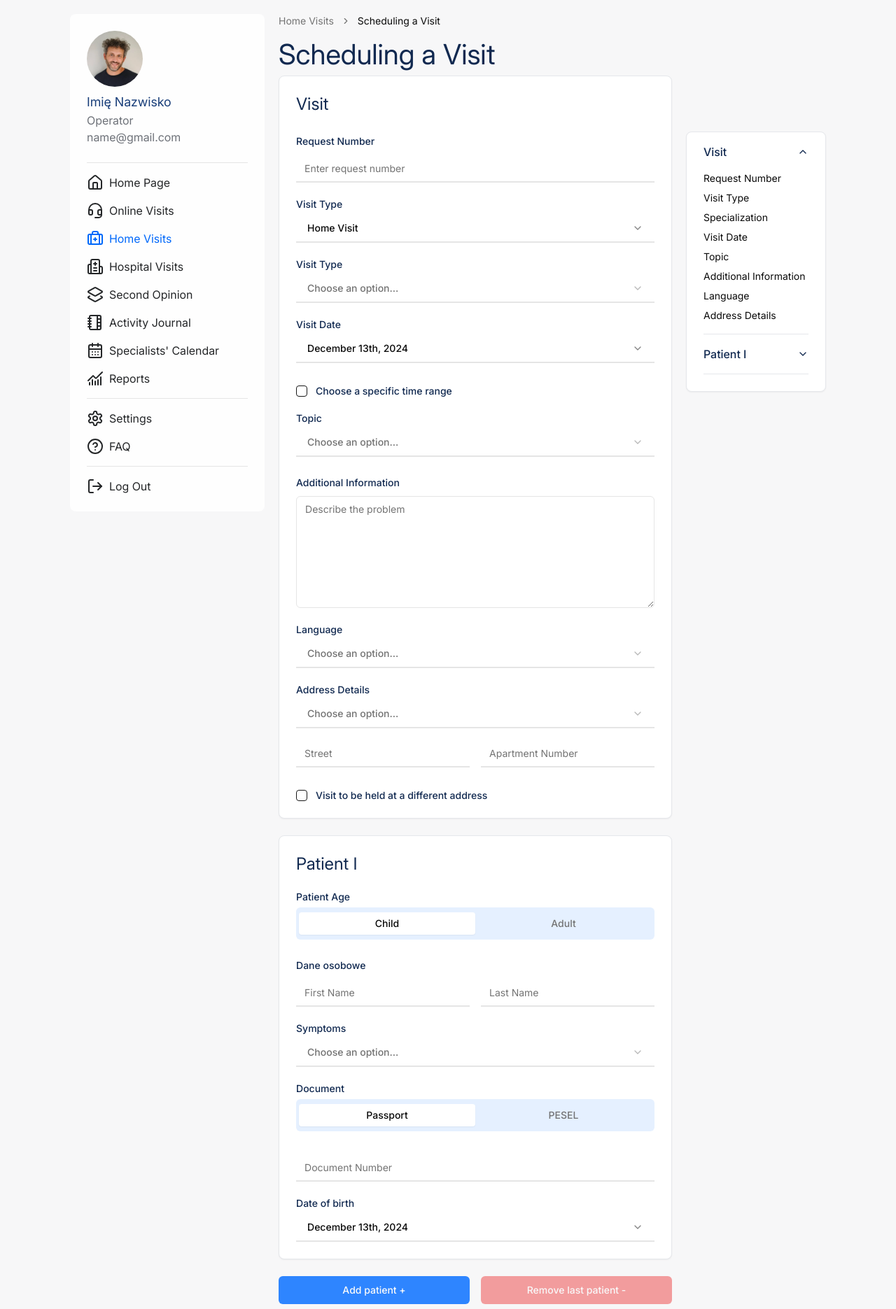
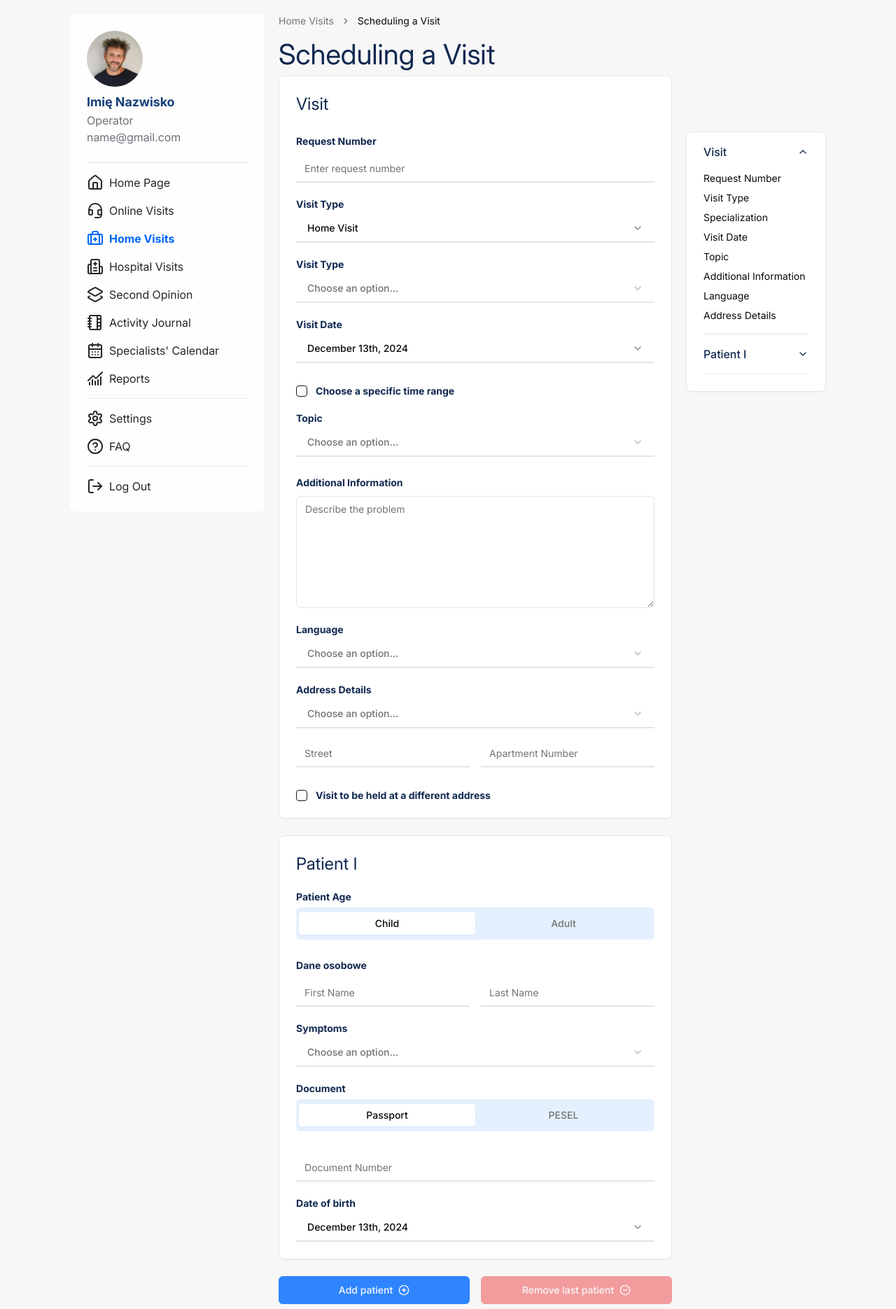
Before and after one commit to JustinNowoczek/takecare, a Next.js app: page /en/home-visit/book in a window 1280 px wide. Shown: the part 120-1991 px from the top of the page at 70% size. Built offline with nearby package versions, Linux system fonts and the light colour scheme.

Commit message:
added bold fontweights and icons

```diff
--- a/src/app/[locale]/(authenticated)/MainNav.tsx
+++ b/src/app/[locale]/(authenticated)/MainNav.tsx
@@ -51,7 +51,7 @@ function MainNav() {
 				key={route}
 				className={
 					'flex gap-2  hover:text-tcprimary ' +
-					(isSelected ? 'text-tcsecondaryDark' : 'text-tctextDark')
+					(isSelected ? 'text-tcsecondaryDark font-bold ' : 'text-tctextDark')
 				}
 				href={route}
 			>
--- a/src/app/[locale]/(authenticated)/home-visit/book/HomeVisitForm.tsx
+++ b/src/app/[locale]/(authenticated)/home-visit/book/HomeVisitForm.tsx
@@ -7,6 +7,7 @@ import {
 	AccordionTrigger,
 } from '@/components/ui/accordion'
 import { Card, CardContent, CardHeader } from '@/components/ui/card'
+import { ChevronRight, MinusCircle, PlusCircle } from 'lucide-react'
 import {
 	Form,
 	FormControl,
@@ -393,7 +394,7 @@ export default function HomeVisitForm({
 
 							{timeRanges && (
 								<div>
-									<FormLabel className="text-tcprimaryDark">Godzina</FormLabel>
+									<FormLabel className="font-bold text-tcprimaryDark">Godzina</FormLabel>
 									<div className="flex gap-2">
 										<FormHourSelect
 											{...{
@@ -427,7 +428,7 @@ export default function HomeVisitForm({
 								name="additionalInfo"
 								render={({ field }) => (
 									<FormItem id={'additionalInfo'}>
-										<FormLabel className="text-tcprimaryDark">
+										<FormLabel className="font-bold text-tcprimaryDark">
 											{formT.fields.additionalInfo.fieldLabel}
 										</FormLabel>
 										<FormControl>
@@ -508,7 +509,7 @@ export default function HomeVisitForm({
 							disabled={allPatients.length > 5}
 							className="bg-tcsecondary w-full"
 						>
-							{formT.genericMessages.addPatient} {'  +'}
+							{formT.genericMessages.addPatient} <PlusCircle />
 						</Button>
 
 						<Button
@@ -518,12 +519,12 @@ export default function HomeVisitForm({
 							className="w-full"
 							variant="destructive"
 						>
-							{formT.genericMessages.removePatient} {'  -'}
+							{formT.genericMessages.removePatient} <MinusCircle />
 						</Button>
 					</div>
 
 					<Button type="submit" className="mb-40 w-full" variant="outline">
-						{formT.genericMessages.submit} {'  >'}
+						{formT.genericMessages.submit} <ChevronRight />
 					</Button>
 				</form>
 			</Form>
--- a/src/app/[locale]/(authenticated)/home-visit/book/formComponents/FormCalendar.tsx
+++ b/src/app/[locale]/(authenticated)/home-visit/book/formComponents/FormCalendar.tsx
@@ -33,7 +33,7 @@ export default function FormCalendar<T extends FieldValues>({
 			name={fieldName}
 			render={({ field }) => (
 				<FormItem id={fieldName} className="flex flex-col">
-					<FormLabel className="text-tcprimaryDark">{fieldLabel}</FormLabel>
+					<FormLabel className="font-bold text-tcprimaryDark">{fieldLabel}</FormLabel>
 					<Popover>
 						<PopoverTrigger asChild>
 							<FormControl>
--- a/src/app/[locale]/(authenticated)/home-visit/book/formComponents/FormCheckbox.tsx
+++ b/src/app/[locale]/(authenticated)/home-visit/book/formComponents/FormCheckbox.tsx
@@ -28,7 +28,7 @@ export default function FormCheckbox<T extends FieldValues>({
 							onCheckedChange={field.onChange}
 						/>
 					</FormControl>
-					<FormLabel className="text-tcprimaryDark">{fieldLabel}</FormLabel>
+					<FormLabel className="font-bold text-tcprimaryDark">{fieldLabel}</FormLabel>
 					<FormMessage />
 				</FormItem>
 			)}
--- a/src/app/[locale]/(authenticated)/home-visit/book/formComponents/FormCombo.tsx
+++ b/src/app/[locale]/(authenticated)/home-visit/book/formComponents/FormCombo.tsx
@@ -43,7 +43,7 @@ export default function FormCombo<T extends FieldValues>({
 			name={fieldName}
 			render={({ field }) => (
 				<FormItem id={fieldName} className="flex flex-col">
-					<FormLabel className="text-tcprimaryDark">{fieldLabel}</FormLabel>
+					<FormLabel className="font-bold text-tcprimaryDark">{fieldLabel}</FormLabel>
 					<Popover>
 						<PopoverTrigger asChild>
 							<FormControl>
--- a/src/app/[locale]/(authenticated)/home-visit/book/formComponents/FormNumber.tsx
+++ b/src/app/[locale]/(authenticated)/home-visit/book/formComponents/FormNumber.tsx
@@ -21,7 +21,7 @@ export default function FormNumber<T extends FieldValues>({
 			name={fieldName}
 			render={({ field }) => (
 				<FormItem id={fieldName} className="flex-[1]">
-					<FormLabel className="text-tcprimaryDark" />
+					<FormLabel className="font-bold text-tcprimaryDark" />
 					<FormControl>
 						<Input placeholder={fieldPlaceholder} type="number" min={1} {...field} />
 					</FormControl>
--- a/src/app/[locale]/(authenticated)/home-visit/book/formComponents/FormTabs.tsx
+++ b/src/app/[locale]/(authenticated)/home-visit/book/formComponents/FormTabs.tsx
@@ -25,7 +25,7 @@ export default function FormTabs<T extends FieldValues>({
 				<FormItem id={fieldName}>
 					<FormControl className="flex flex-col gap-2 w-full">
 						<div>
-							<FormLabel className="text-tcprimaryDark">{fieldLabel}</FormLabel>
+							<FormLabel className="font-bold text-tcprimaryDark">{fieldLabel}</FormLabel>
 							<Tabs
 								defaultValue={optionList[0].optionName}
 								value={field.value}
--- a/src/app/[locale]/(authenticated)/home-visit/book/formComponents/FormText.tsx
+++ b/src/app/[locale]/(authenticated)/home-visit/book/formComponents/FormText.tsx
@@ -23,7 +23,7 @@ export default function FormText<T extends FieldValues>({
 			name={fieldName}
 			render={({ field }) => (
 				<FormItem id={fieldName} className="flex-[2] w-full">
-					<FormLabel className="text-tcprimaryDark">{fieldLabel}</FormLabel>
+					<FormLabel className="font-bold text-tcprimaryDark">{fieldLabel}</FormLabel>
 					<FormControl>
 						<Input
 							className="border-0 border-b-2 rounded-none"
--- a/src/app/[locale]/(authenticated)/home-visit/book/formComponents/PatientCard.tsx
+++ b/src/app/[locale]/(authenticated)/home-visit/book/formComponents/PatientCard.tsx
@@ -76,7 +76,7 @@ export default function PatientCard({ control, formT, options, i, setValue, firs
 				/>
 
 				<div>
-					<FormLabel className="text-tcprimaryDark">{'Dane osobowe'}</FormLabel>
+					<FormLabel className="font-bold text-tcprimaryDark">{'Dane osobowe'}</FormLabel>
 					<div className="flex gap-4">
 						<FormText
 							{...{
--- a/src/app/[locale]/Profile.tsx
+++ b/src/app/[locale]/Profile.tsx
@@ -11,7 +11,7 @@ export default function Profile() {
 				height={80}
 				alt="user profile"
 			/>
-			<h2 className="text-lg text-tcprimary">Imię Nazwisko </h2>
+			<h2 className="font-bold text-lg text-tcprimary">Imię Nazwisko </h2>
 			<span className="text-tctextGray">
 				Operator
 				<br />
```
